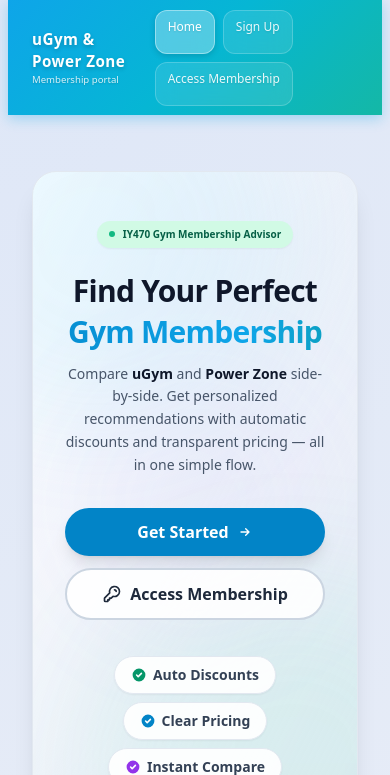
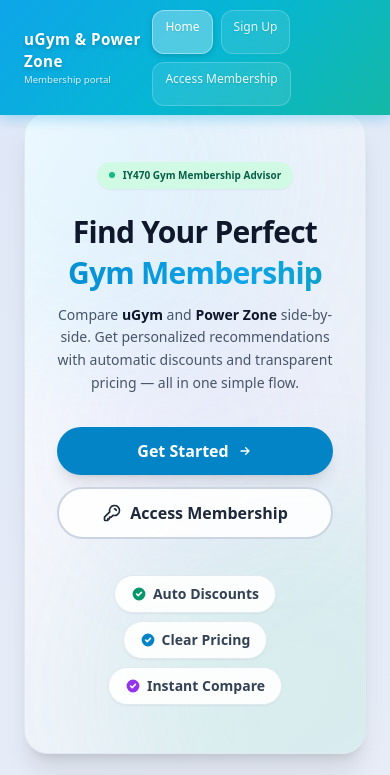
Before and after one commit to bluemadisonblue/gym-membership-advisor-gp, a Flask app: page / in a window 390 px wide. Shown: the top 775 px of the page. Run offline with Flask 3, Linux system fonts and the light colour scheme; some libraries are stand-ins or nearby versions.

Commit message:
Fix mobile header and carousel issues
- Change header from sticky to fixed for smooth scrolling
- Remove white borders on sides by fixing body/container padding
- Adjust carousel height for better mobile display (16rem)
- Add proper padding-top to main content to account for fixed header
- Smooth header transition on scroll

```diff
--- a/static/styles.css
+++ b/static/styles.css
@@ -20,6 +20,8 @@
 body {
     overflow-x: hidden;
     min-height: 100vh;
+    margin: 0;
+    padding: 0;
     /* Better touch scrolling */
     -webkit-overflow-scrolling: touch;
 }
@@ -231,9 +233,13 @@
     color: #ffffff;
     padding: 0.75rem 0;
     box-shadow: 0 4px 12px rgba(14, 165, 233, 0.3);
-    position: sticky;
+    position: fixed;
     top: 0;
+    left: 0;
+    right: 0;
+    width: 100%;
     z-index: 1000;
+    transition: transform 0.3s ease;
 }
 
 .header-content {
@@ -335,6 +341,7 @@
 
 .site-main {
     padding: 2.5rem 0 3.5rem;
+    padding-top: calc(60px + 2.5rem); /* Account for fixed header */
     flex: 1 0 auto;
 }
 
@@ -1140,15 +1147,16 @@
         padding-right: 0;
     }
 
-    /* Add extra margin to body to prevent cutoff */
+    /* Remove body padding on mobile */
     body {
-        padding-left: 0.5rem;
-        padding-right: 0.5rem;
+        padding: 0 !important;
+        margin: 0 !important;
     }
 
     /* Main content padding */
     .site-main {
         padding: 1.5rem 0 2rem;
+        padding-top: calc(56px + 1.5rem) !important; /* Account for fixed header on mobile */
     }
 
     /* Stepper optimization for mobile */
@@ -1293,7 +1301,7 @@
 .carousel-track {
     position: relative;
     width: 100%;
-    height: 64rem; /* 256px for mobile */
+    height: 16rem; /* 256px for mobile */
 }
 
 @media (min-width: 640px) {
```
